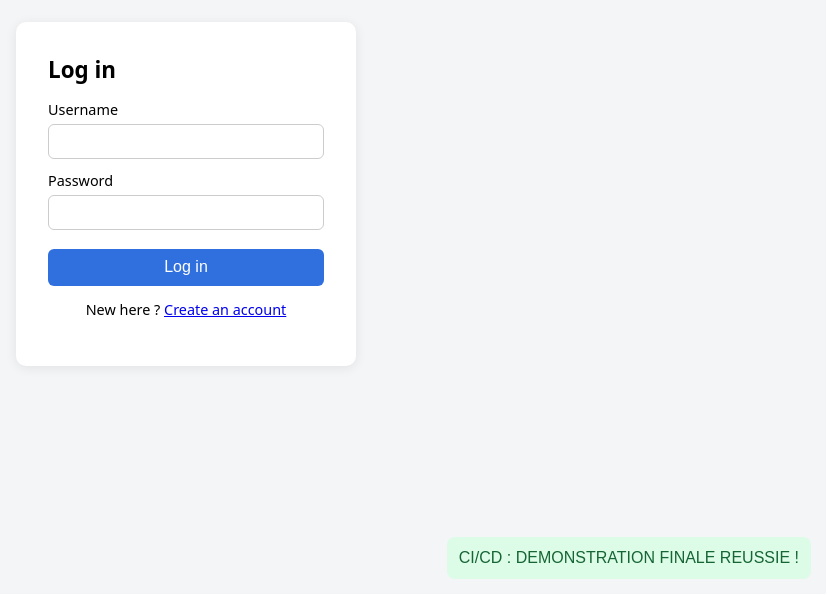
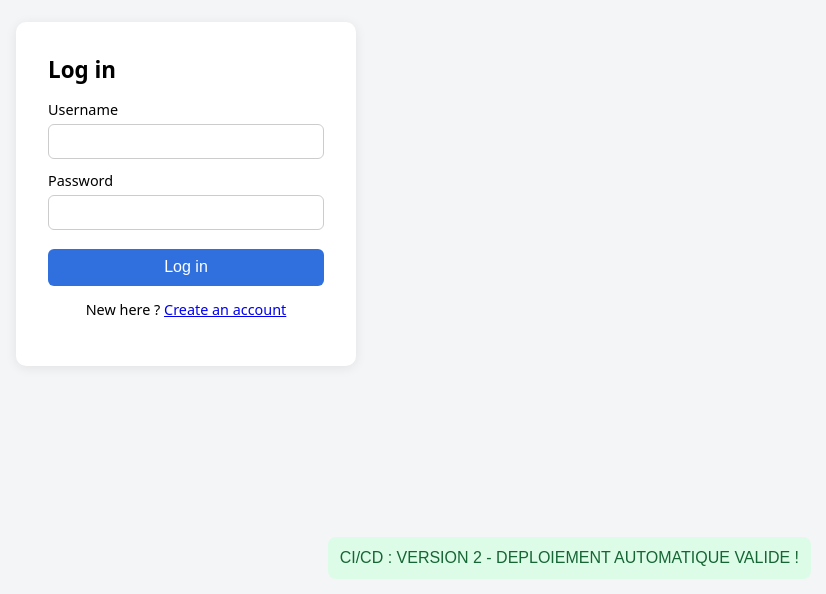
Before and after one commit to Abdel380/node-auth-app, a website built with Vite: page index.html in a window 1280 px wide. Shown: the part 206-800 px from the top of the page, without its empty margins (454-1280 px from the left). Built offline with nearby package versions, Linux system fonts and the light colour scheme.

Commit message:
Demo: test CI/CD failure protection

```diff
--- a/index.html
+++ b/index.html
@@ -20,7 +20,7 @@
     font-family: Arial, sans-serif;
     z-index: 9999;
   ">
-    CI/CD : DEMONSTRATION FINALE REUSSIE !
+    CI/CD : VERSION 2 - DEPLOIEMENT AUTOMATIQUE VALIDE !
   </div>
 </body>
 </html>
```
Also changed, not shown: tests/cicd-failure.spec.js (added, +5 -0 lines).
